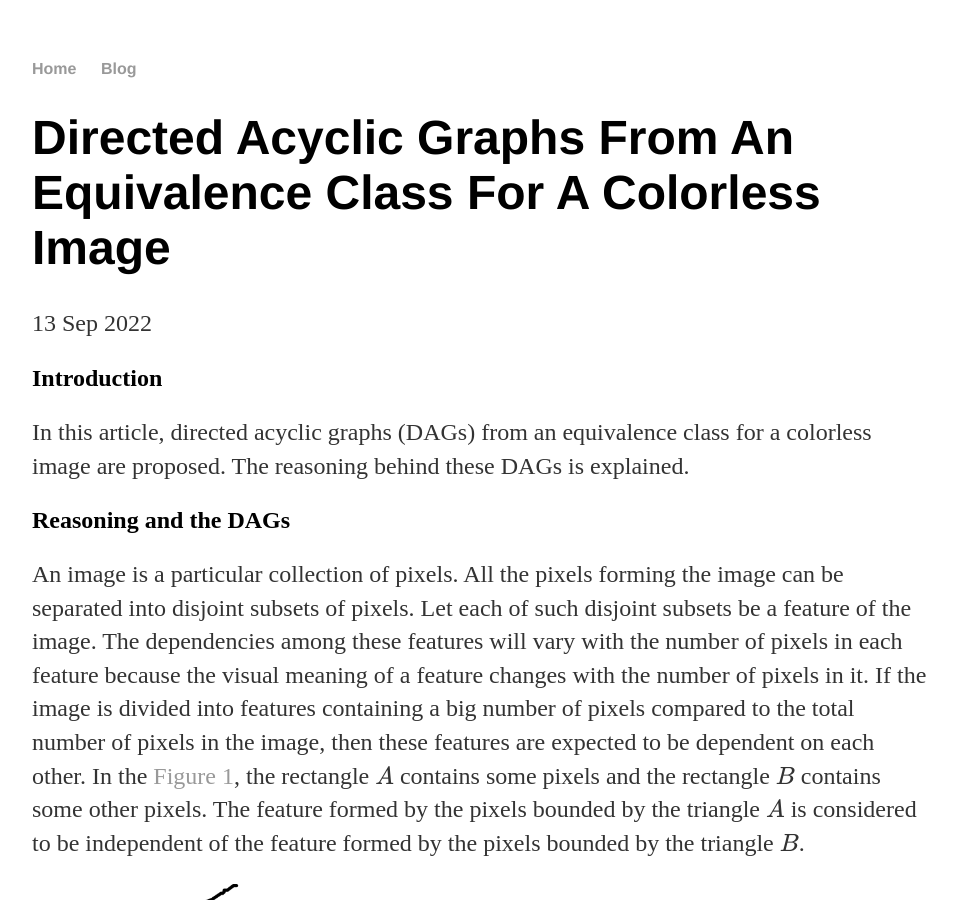
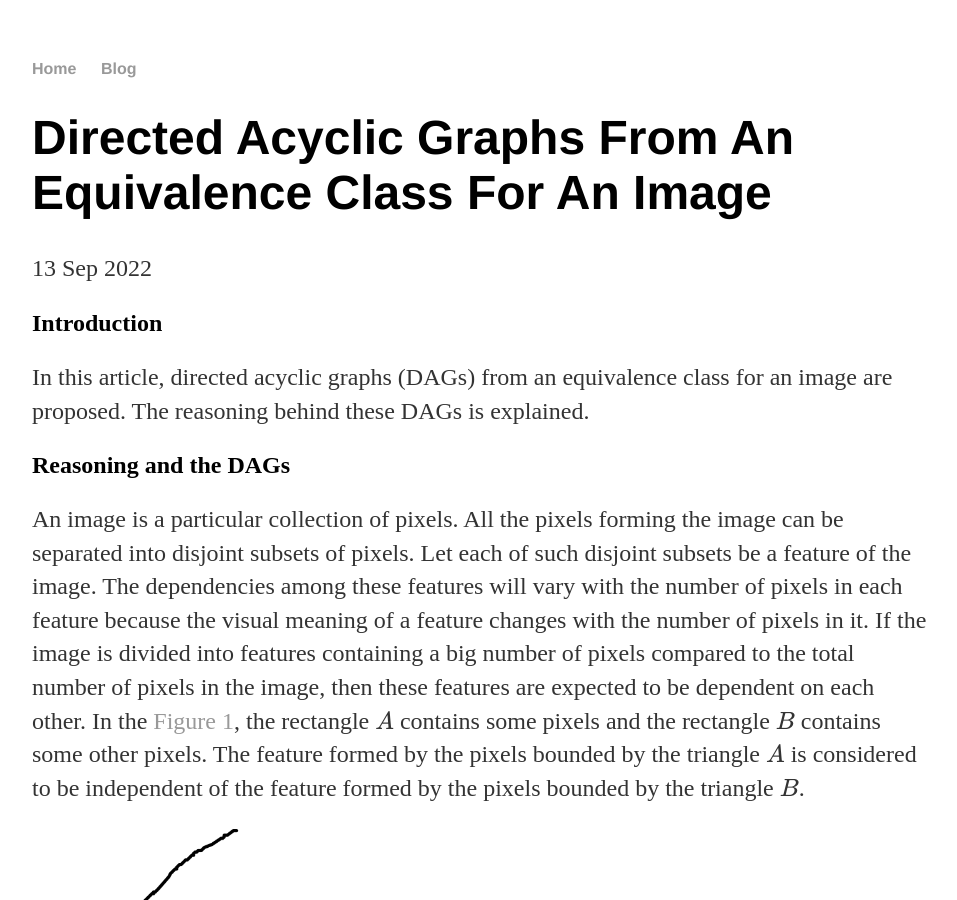
Before and after one commit to SaffetGokcenSen/saffetgokcensen.github.io, a Jekyll site: the page built from _posts/2022-09-13-directed-acyclic-graphs-from-an-equivalence-class-for-an-image.md, in a window 1280 px wide and 900 px high. Shown: the whole window, without its empty margins (160-1117 px from the left). Built offline with Jekyll 4.4.1, drawn with Linux system fonts in a browser that asks for light colours; some of the changed text lies outside the part shown.

Commit message:
remove the colorless adjectives and rename the file

```diff
--- a/_posts/2022-09-13-directed-acyclic-graphs-from-an-equivalence-class-for-a-colorless-image.md
+++ b/_posts/2022-09-13-directed-acyclic-graphs-from-an-equivalence-class-for-an-image.md
@@ -1,10 +1,10 @@
 ---
 layout: post
 author: SAFFET GÖKÇEN ŞEN
-title: Directed Acyclic Graphs From An Equivalence Class For A Colorless Image
+title: Directed Acyclic Graphs From An Equivalence Class For An Image
 ---
 ## Introduction
-In this article, directed acyclic graphs (DAGs) from an equivalence class for a colorless image are proposed. The reasoning behind these DAGs is explained.
+In this article, directed acyclic graphs (DAGs) from an equivalence class for an image are proposed. The reasoning behind these DAGs is explained.
 ## Reasoning and the DAGs
 An image is a particular collection of pixels. All the pixels forming the image can be separated into disjoint subsets of pixels. Let each of such disjoint subsets be a feature of the image. The dependencies among these features will vary with the number of pixels in each feature because the visual meaning of a feature changes with the number of pixels in it. If the image is divided into features containing a big number of pixels compared to the total number of pixels in the image, then these features are expected to be dependent on each other. In the <a href="#indep_features" >Figure 1</a>, the rectangle $A$ contains some pixels and the rectangle $B$ contains some other pixels. The feature formed by the pixels bounded by the triangle $A$ is considered to be independent of the feature formed by the pixels bounded by the triangle $B$.
 <figure id="indep_features">
@@ -48,7 +48,7 @@ Since the number of pixels in each of the feature is big relative to the number
 </figure>
 These DAGs share the same skeleton. There are no v-structures in the DAGs. So, they share the same set of v-structures, specifically no v-structures. The dependencies in these DAGs have been examined using the R package DAGitty <a href="#DAGitty" >[2]</a> and it has been determined that there are no marginal or conditional independencies among the features. Hence, all the DAGs imply the same set of d-separation implications, specifically no marginal or conditional d-separations. The absence of marginal or conditional d-separation implications is in compliance with the above reasoning and expectation that the features should be dependent on each other since the number of pixels in each feature is relatively big.
 ## Conclusion
-DAGs from the same equivalence class for a colorless image has been constructed. The reasoning behind these DAGs has been explained.
+DAGs from the same equivalence class for an image has been constructed. The reasoning behind these DAGs has been explained.
 ## References
 <span id="Pearl">[1] Judea Pearl, Madelyn Glymour, Nicholas P. Jewell \emph{Causal Inference In Statistics A Primer}, Wiley, 2016.</span>
 
```
